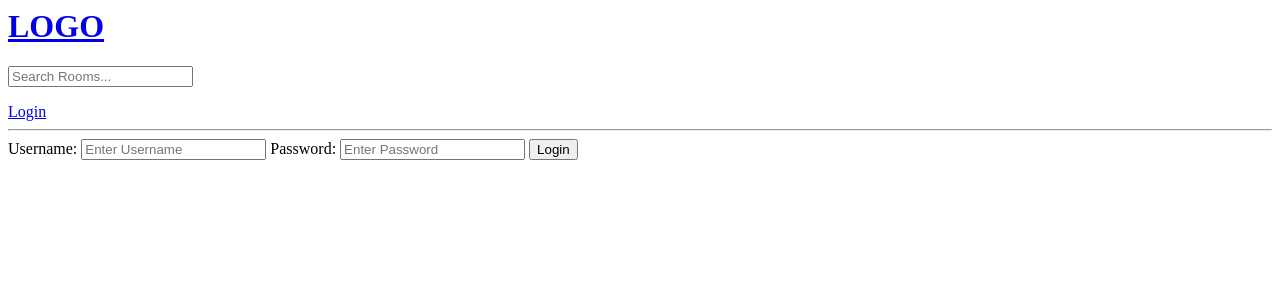
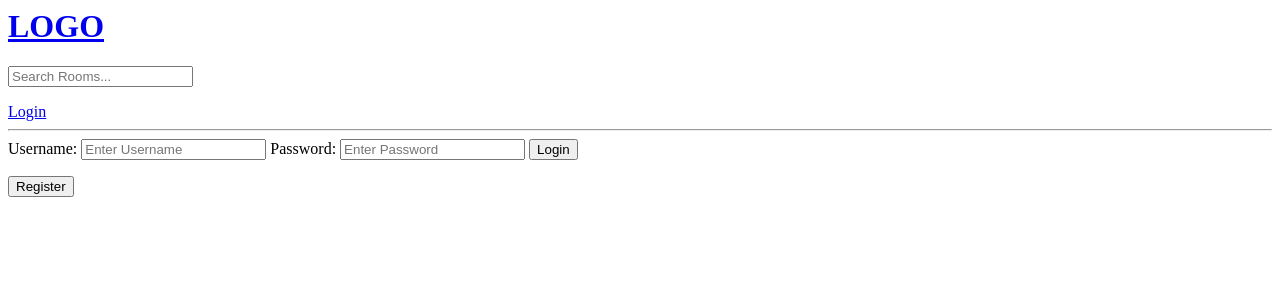
Before and after one commit to Salonisaroha/StudyBuddy, a Django app: page /login/ in a window 1280 px wide. Shown: the top 300 px of the page. Run offline with Django 5.2, Linux system fonts and the light colour scheme.

Commit message:
commit changes

```diff
--- a/base/templates/base/login_register.html
+++ b/base/templates/base/login_register.html
@@ -10,5 +10,15 @@
         <input type="password" name="password" placeholder="Enter Password"/>
         <input type="submit" value="Login"/>
     </form>
+
+</div>
+
+<div>
+    <form method="POST" action="">
+        {% csrf_token %}
+
+        <input type="submit" value="Register"/>
+    </form>
+
 </div>
 {% endblock content %}
```
